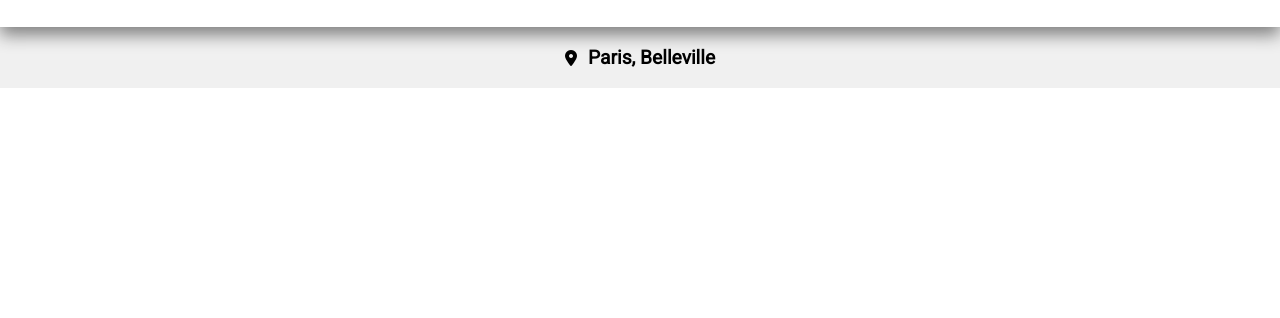
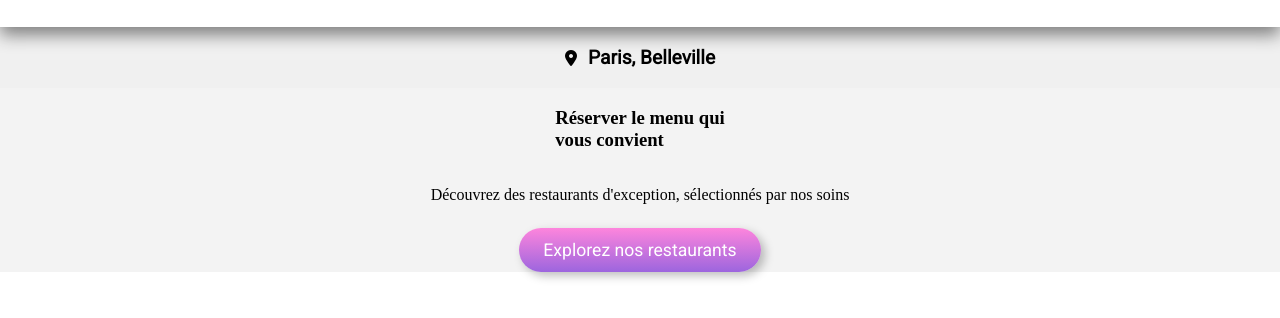
Before and after one commit to ArnauudV/VanderscheldenArnaud_3_26022022, a plain HTML site: page index.html in a window 1280 px wide. Shown: the part 70-388 px from the top of the page. Drawn offline with Linux system fonts and the light colour scheme; a web font is replaced by a local one.

Commit message:
button esai 1 finished

```diff
--- a/index.html
+++ b/index.html
@@ -16,5 +16,10 @@
         <i class="fa-solid fa-location-dot"></i>
         <h3>Paris, Belleville</h3>
     </div>
+    <div class="explo">
+        <h3>Réserver le menu qui <br /> vous convient</h3>
+        <p>Découvrez des restaurants d'exception, sélectionnés par nos soins</p>
+        <button>Explorez nos restaurants</button>
+    </div>
 </body>
 </html>
--- a/style.css
+++ b/style.css
@@ -12,7 +12,7 @@ header{
     padding:0.5rem;
     position: relative;
 }
-
+/* Localisation paris ... */
 .location{
     display:flex;
     align-items: center;
@@ -24,3 +24,27 @@ header{
     font-family: 'Roboto', sans-serif;
     font-size: 1.2rem;
 }
+/* Explorez nos restaurants */
+.explo{
+    background-color: #f3f3f3;
+    display: flex;
+    flex-direction: column;
+    align-items: center;
+}
+.explo button{
+    margin-top: 0.5rem;
+    padding: 0.75rem 1.5rem;
+    background: linear-gradient(rgba(255, 121, 218, 0.9),rgba(147, 86, 220, 0.9));
+    color: white;
+    cursor: pointer;
+    font-weight: 500;
+    font-size: 1.1rem;
+    font-family: 'Roboto', sans-serif;
+    border:none;
+    border-radius: 1.4rem;
+    transition: transform 1000ms;
+    box-shadow: 0.25rem 0.25rem 10px rgb(0 0 0 / 25%);
+}
+.explo button:hover{
+    opacity: 90%;
+}
```
